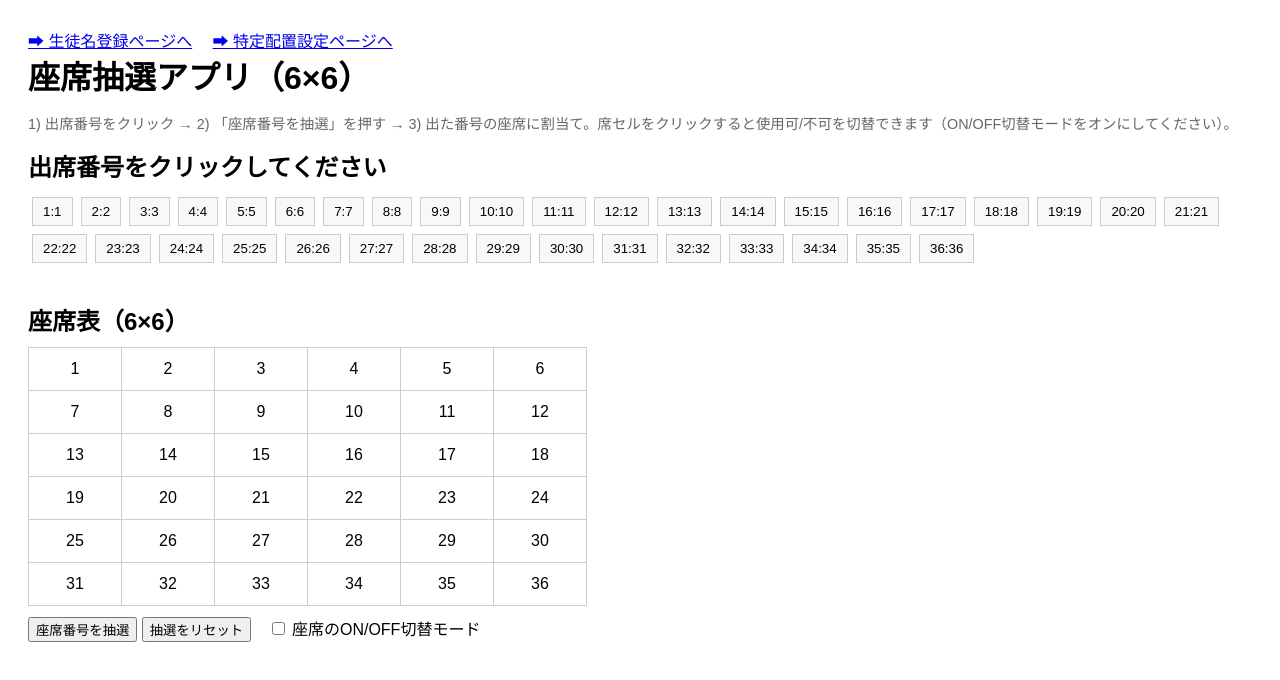
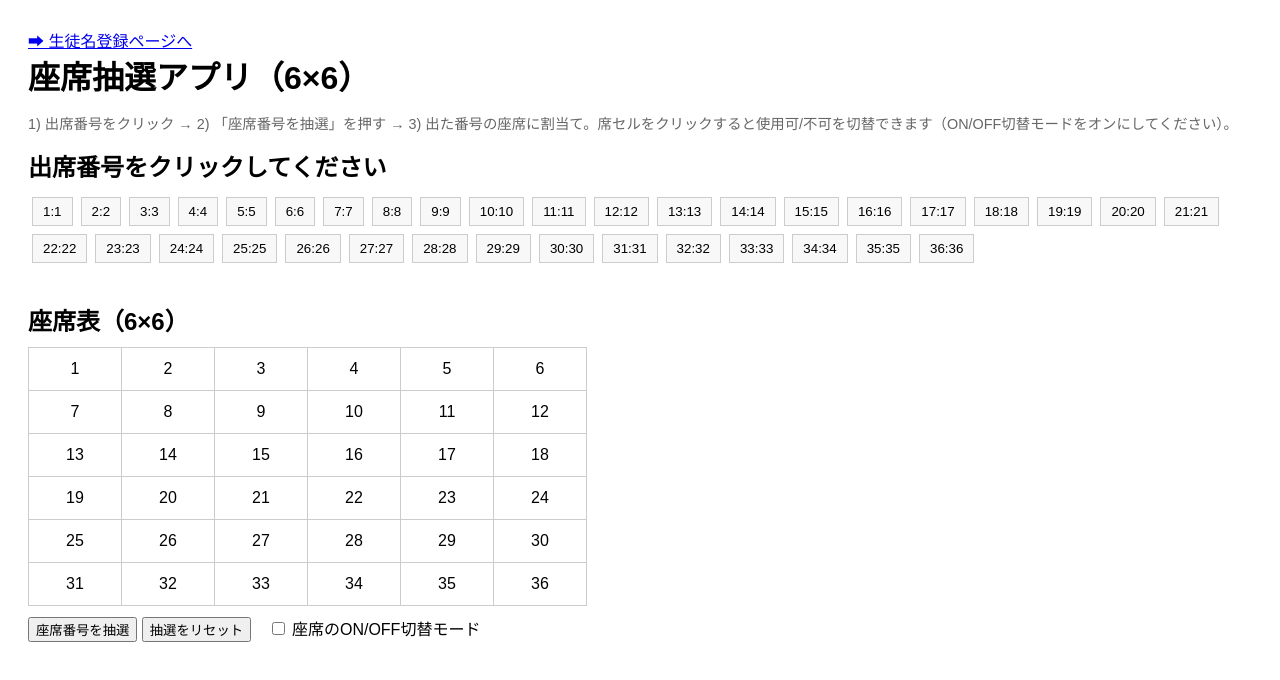
Before and after one commit to zawappu/zaseki_ensyutu, a plain HTML site: page index.html in a window 1280 px wide. Drawn offline with Linux system fonts and the light colour scheme.

Commit message:
Update index.html

```diff
--- a/index.html
+++ b/index.html
@@ -21,7 +21,6 @@
 </head>
 <body>
   <a href="seito.html">➡ 生徒名登録ページへ</a>
-  <a href="toutei.html">➡ 特定配置設定ページへ</a>
   <h1>座席抽選アプリ（6×6）</h1>
 
   <p class="hint">1) 出席番号をクリック → 2) 「座席番号を抽選」を押す → 3) 出た番号の座席に割当て。席セルをクリックすると使用可/不可を切替できます（ON/OFF切替モードをオンにしてください）。</p>
```
